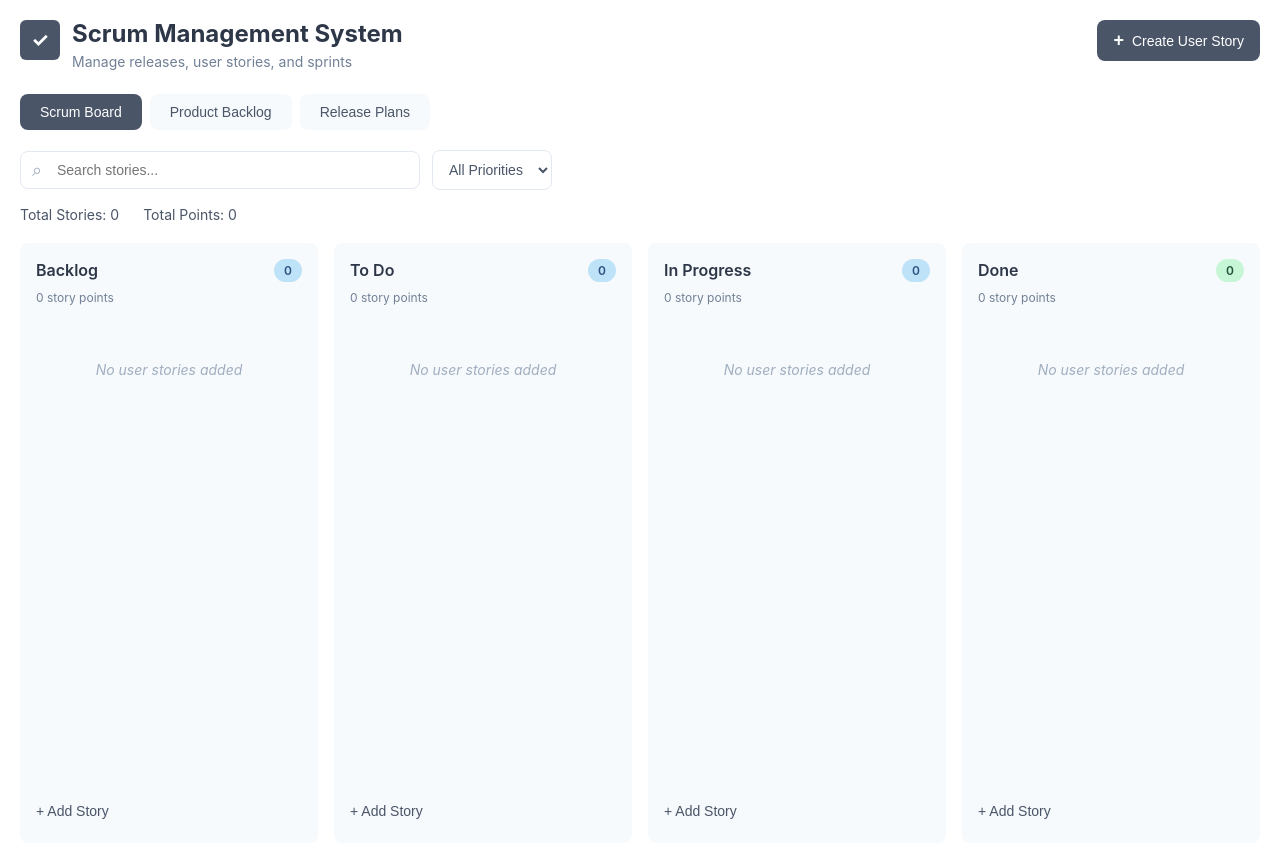
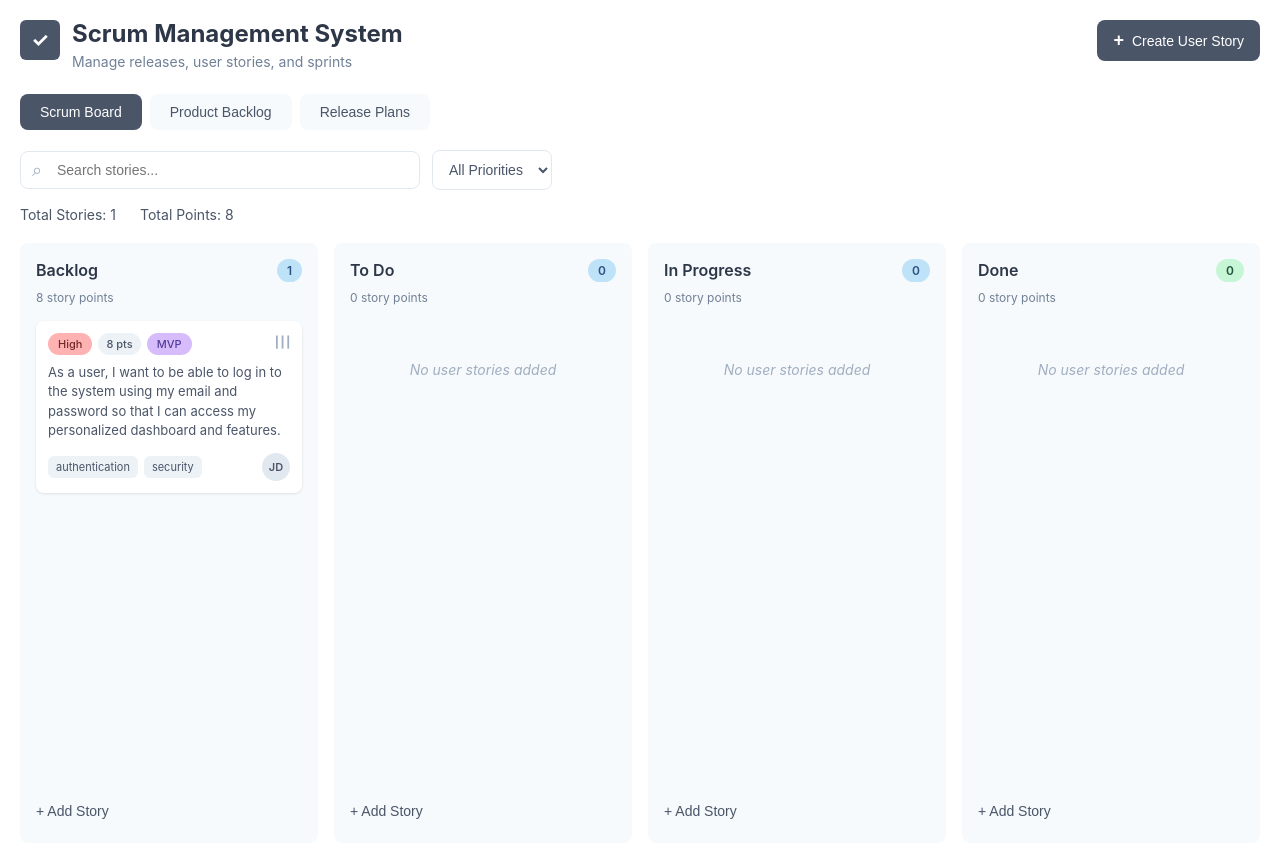
Before and after one commit to rvenugo7/SER515-project-team5, a React (Vite) app in the folder frontend/: page / in a window 1280 px wide. Shown: the top 858 px of the page. Built offline with nearby package versions, Linux system fonts and the light colour scheme.

Commit message:
Added an example user story to help with implementing the Edit User Story UI

```diff
--- a/frontend/src/components/MainScreen.tsx
+++ b/frontend/src/components/MainScreen.tsx
@@ -21,7 +21,22 @@ export default function MainScreen(): JSX.Element {
 		tags?: string[]
 		isStarred?: boolean
 		isSprintReady?: boolean
-	}> = []
+	}> = [
+		{
+			id: 1,
+			title: 'User Login Functionality',
+			description: 'As a user, I want to be able to log in to the system using my email and password so that I can access my personalized dashboard and features.',
+			priority: 'high',
+			points: 8,
+			status: 'Backlog',
+			labels: ['authentication', 'security'],
+			assignee: 'JD',
+			assigneeName: 'John Doe',
+			tags: ['MVP'],
+			isStarred: true,
+			isSprintReady: true
+		}
+	]
 
 	const totalStories = stories.length
 	const totalPoints = stories.reduce((sum, story) => sum + story.points, 0)
--- a/frontend/src/components/ProductBacklogStoryCard.tsx
+++ b/frontend/src/components/ProductBacklogStoryCard.tsx
@@ -106,8 +106,8 @@ export default function ProductBacklogStoryCard({ story }: ProductBacklogStoryCa
 					<span className="action-icon">👁</span>
 					View Details
 				</button>
-				<button className="action-btn edit-btn">
-					<span className="action-icon">✎</span>
+				<button className="action-btn edit-btn" title="Edit user story">
+					<span className="action-icon">✏️</span>
 					Edit
 				</button>
 			</div>
--- a/frontend/src/components/StoryCard.tsx
+++ b/frontend/src/components/StoryCard.tsx
@@ -48,7 +48,7 @@ export default function StoryCard({
 						<span className="status-tag sprint-ready-tag">Sprint Ready</span>
 					)}
 				</div>
-				<button className="story-menu">⋮</button>
+				<button className="story-menu" title="More options">☰</button>
 			</div>
 			<p className="story-description">{description}</p>
 			<div className="story-card-footer">
```
